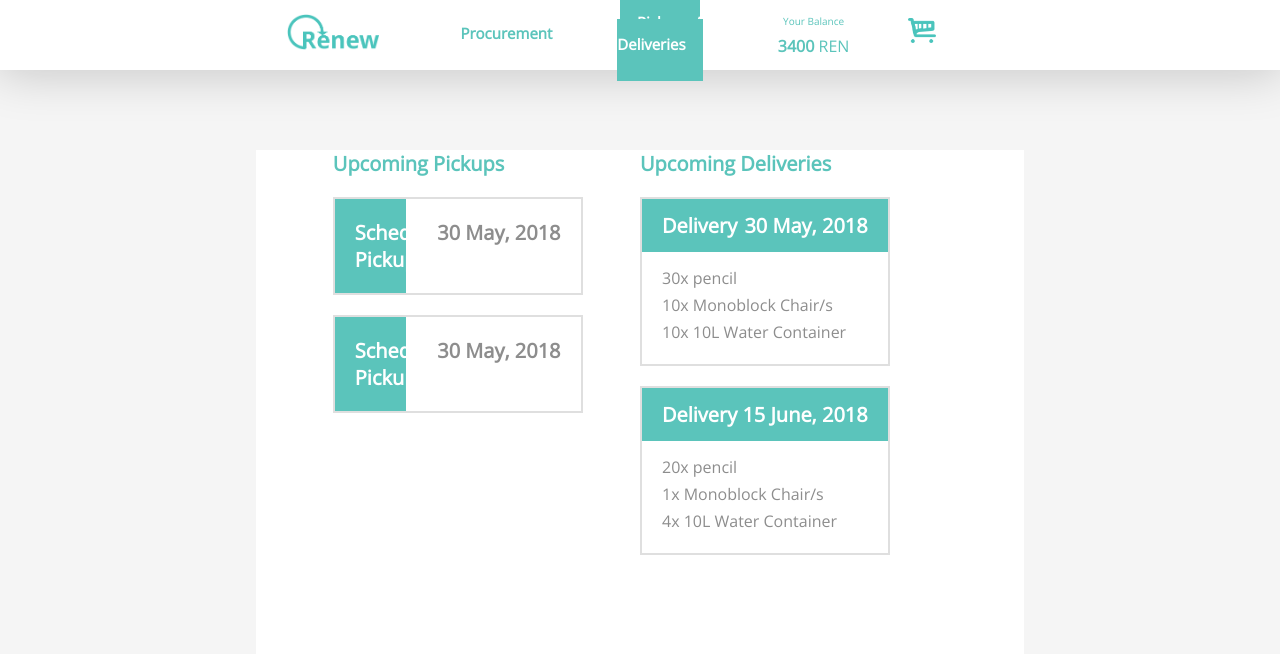
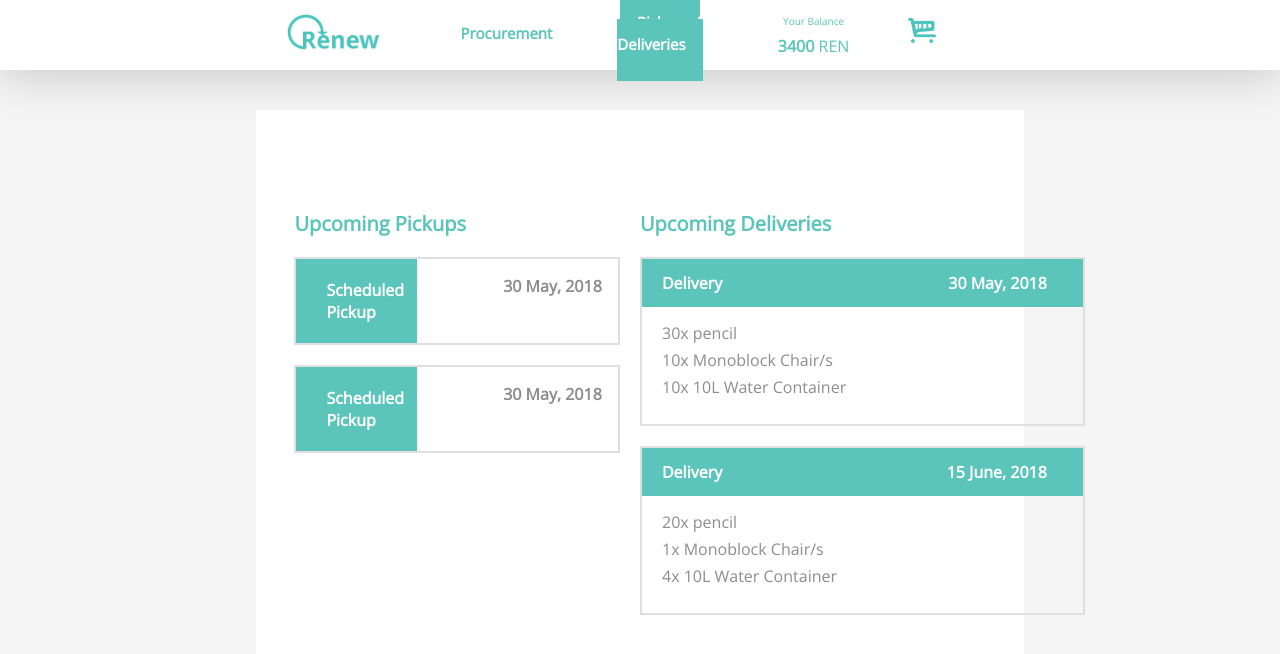
Before and after one commit to kvnvelasco/renew, a React (Create React App) app in the folder frontend/: page /orders in a window 1280 px wide. Shown: the top 654 px of the page. Built offline with nearby package versions, Linux system fonts and the light colour scheme.

Commit message:
order/pickup adjusment

```diff
--- a/frontend/src/pages/pages_styles/Orders_pickups.css
+++ b/frontend/src/pages/pages_styles/Orders_pickups.css
@@ -1,7 +1,9 @@
 .orders-pickups-container{
     display: flex;
-    margin: 80px auto;
-    width: 80%
+    flex-direction: row;
+    margin: 40px auto;
+    width: 90%;
+    padding-top:100px;
 }
 
 .pickup-column{
@@ -12,8 +14,9 @@
 
 .delivery-column{
     display:flex;
+    align-items: start;
     flex-direction: column;
-    width: 50%
+    width: 50%;
 }
 
 .orders-pickups-container span{
@@ -27,8 +30,8 @@
 .pickup-card{
     display: flex;
     border: 2px solid #DFDFDF;
-    width: 80%;
-    margin-bottom: 20px
+    width: 93%;
+    margin-bottom: 20px;
 }
 
 .pickup-card:hover {
@@ -42,9 +45,9 @@
     flex-grow: 1;
 }
 
-.date .deliver{
-    color:#8D8D8D;
-    font-size: 20px;
+.deliver{
+    color:#fff;
+    font-size: 16px;
     font-weight: bold;
     text-align: right;
     margin-right: 1em;
@@ -52,7 +55,7 @@
 
 .pick-up{
     color:#8D8D8D;
-    font-size: 20px;
+    font-size: 16px;
     font-weight: bold;
     text-align: right;
     margin-top:1em;
@@ -68,11 +71,11 @@
     color:#fff;
     background: #5BC4BB;
     width:0%;
-    font-size: 20px;
+    font-size: 16px;
     font-weight: bold;
     flex-grow: 1;
-    text-align: center;
-    padding:20px;
+    text-align: left;
+    padding:20px 5px 20px 30px;
 }
 
 .orders-pickups-container button{
@@ -89,7 +92,7 @@
 .delivery-card{
     border: 2px solid #DFDFDF;
     height:150px;
-    width: 80%;
+    width: 200%;
     padding: 0 0 15px 0px;
     margin-bottom: 20px
 }
@@ -116,7 +119,7 @@
 }
 
 .delivery{
-    font-size: 20px;
+    font-size: 16px;
     background: #5BC4BB;
     color:#fff;
     font-weight: bold;
```
